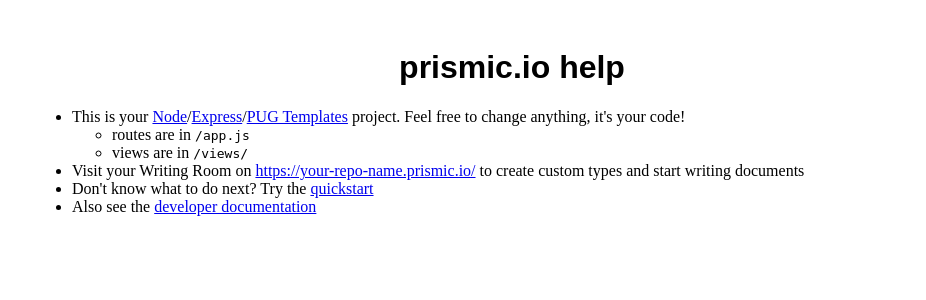
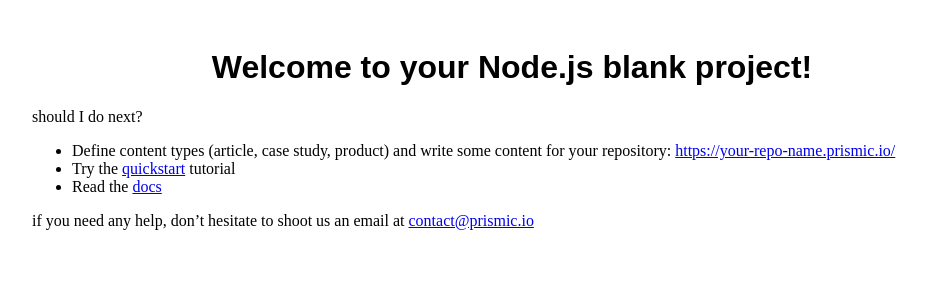
Before and after one commit to prismicio/nodejs-sdk, a Node server app: page /help in a window 1280 px wide. Shown: the top 300 px of the page, without its empty margins (128-1054 px from the left). Run offline with Node 20, Linux system fonts and the light colour scheme; some libraries are stand-ins or nearby versions.

Commit message:
Update the help page

```diff
--- a/app.js
+++ b/app.js
@@ -33,7 +33,7 @@ app.listen(PORT, function() {
 });
 
 app.route('/').get(function(req, res){
-  res.render('index');
+  res.redirect('/help');
 });
 
 // Remove this route before releasing to production
--- a/views/help.pug
+++ b/views/help.pug
@@ -4,24 +4,20 @@ head
     title prismic.io help
     meta(name="viewport", content="width=device-width, initial-scale=1")
     link(rel="stylesheet", href="/stylesheets/help.css")
-    link(rel="stylesheet", href="//cdnjs.cloudflare.com/ajax/libs/codemirror/5.16.0/codemirror.css")
-
-    script(src="//code.jquery.com/jquery-1.11.3.min.js")
-    script(src="//static.cdn.prismic.io/prismic.min.js")
-    script(src="//npmcdn.com/prismic.io@3.1.3/dist/prismic.io.min.js")
-    script.
-      window.prismic.endpoint = 'https://lesbonneschoses.prismic.io/';
 
 // TODO
 //  - Better styling
 body
   div.main
-    h1 prismic.io help
+
+    h1 Welcome to your Node.js blank project!
+
+    p
+      What should I do next?
+
     ul
-      li This is your #[a(href='https://nodejs.org/') Node]/#[a(href='http://expressjs.com/') Express]/#[a(href='http://jade-lang.com/') PUG Templates] project. Feel free to change anything, it's your code!
-        ul
-          li routes are in #[code /app.js]
-          li views are in #[code /views/]
-      li Visit your Writing Room on #[a(href='https://your-repo-name.prismic.io/') https://your-repo-name.prismic.io/] to create custom types and start writing documents
-      li Don't know what to do next? Try the #[a(href='https://prismic.io/quickstart') quickstart]
-      li Also see the #[a(href='http://prismic.io/docs') developer documentation]
+      li Define content types (article, case study, product) and write some content for your repository: #[a(href='https://your-repo-name.prismic.io/') https://your-repo-name.prismic.io/]
+      li Try the #[a(href='https://prismic.io/quickstart') quickstart] tutorial
+      li Read the #[a(href='http://prismic.io/docs') docs]
+    p
+      And if you need any help, don’t hesitate to shoot us an email at #[a(href='mailto:contact@prismic.io') contact@prismic.io]
```
